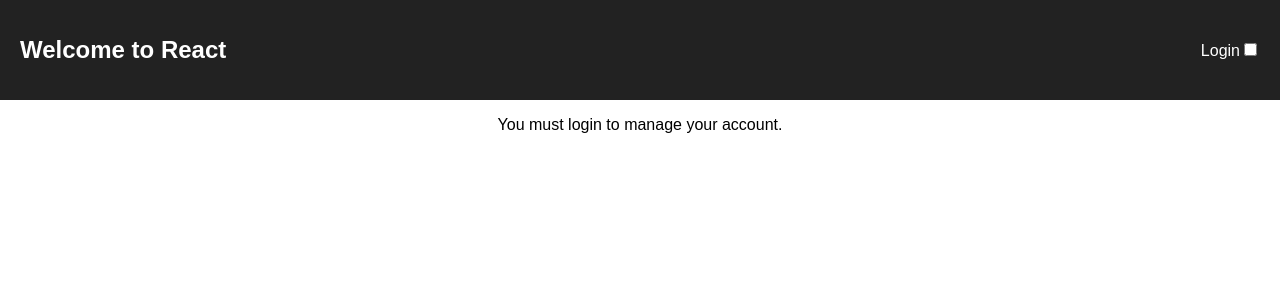
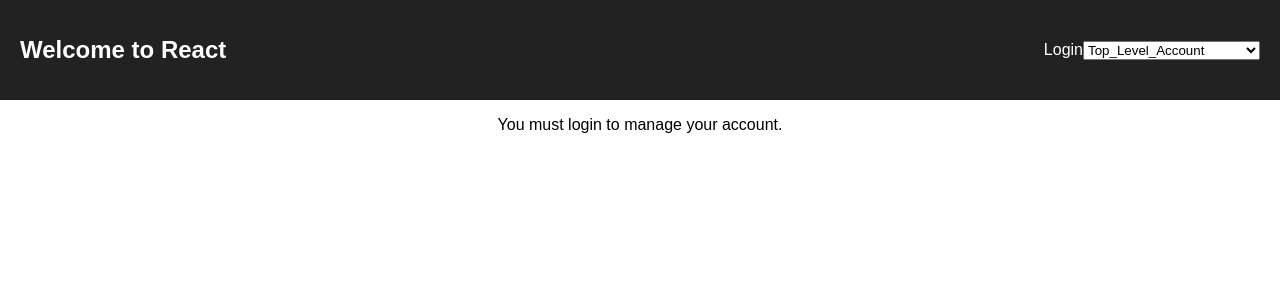
Before and after one commit to jonathanfunk/web-app-code-assignment, a React (Create React App) app: page / in a window 1280 px wide. Shown: the top 300 px of the page. Built offline with nearby package versions, Linux system fonts and the light colour scheme.

Commit message:
all accounts can be logged in

```diff
--- a/src/App.js
+++ b/src/App.js
@@ -1,30 +1,35 @@
 import React, { Component } from 'react';
+import Header from './containers/Header';
 import Main from './containers/Main';
+import { accountsData } from './data/accounts'
 import './styles/App.css';
 
 class App extends Component {
 
-  state = {
-    logged: true,
-  };
+  constructor(props) {
+    super(props);
+    this.state = {
+      currentAccount: null,
+    };
+    this.handleChange = this.handleChange.bind(this);
+  }
 
-  handleChange = (logged) => {
-    this.setState({logged: !this.state.logged});
-  };
+  handleChange(event) {
+    const account = accountsData.accounts.filter(singleAccount => singleAccount.id === event.target.value);
+    this.setState({ currentAccount: account[0] });
+  }
 
   render() {
+
+    console.log(this.state.currentAccount)
     return (
       <div className="App">
-        <div className="App-header">
-          <h2>Welcome to React</h2>
-          <div className="login">
-            <label>Login</label>
-            <input type="checkbox" value="on" onChange={this.handleChange}/>
-          </div>
-        </div>
+        <Header onChange={this.handleChange} accounts={accountsData.accounts}/>
         <section className="content-area">
           {
-            this.state.logged ? <p>You must login to manage your account.</p> : <Main/>
+            !this.state.currentAccount ?
+              <p>You must login to manage your account.</p> :
+              <Main accounts={accountsData.accounts} currentAccount={this.state.currentAccount}/>
           }
         </section>
       </div>
--- a/src/Containers/Main/index.js
+++ b/src/Containers/Main/index.js
@@ -2,7 +2,6 @@ import React, { Component } from 'react';
 import Account from './../Account';
 import User from './../User';
 import Selected from './../Selected/';
-import { accountsData } from './../../data/accounts';
 import { usersData } from './../../data/users';
 
 class Main extends Component {
@@ -10,7 +9,6 @@ class Main extends Component {
   constructor(props) {
     super(props);
     this.state = {
-      currentAccount: accountsData.accounts[1],
       selectedAccountID: '',
     };
     this.handleChange = this.handleChange.bind(this);
@@ -27,8 +25,8 @@ class Main extends Component {
         <Account
           value={this.state.selectedAccountID}
           onChange={this.handleChange}
-          currentAccount={this.state.currentAccount}
-          subAccounts={accountsData.accounts}
+          currentAccount={this.props.currentAccount}
+          subAccounts={this.props.accounts}
         />
         {this.state.selectedAccountID &&
         <User
--- /dev/null
+++ b/src/containers/Header/index.js
@@ -0,0 +1,26 @@
+import React, { Component } from 'react';
+
+class Header extends Component {
+
+  render() {
+    const accounts = this.props.accounts;
+    const onChange = this.props.onChange;
+    const value = this.props.value;
+    return (
+      <div className="App-header">
+        <h2>Welcome to React</h2>
+        <div className="login">
+          <label>Login</label>
+          <select onChange={onChange} value={value}>
+            {accounts
+              .map(account => (
+                <option value={account.id} key={account.id}>{account.name}</option>
+            ))}
+          </select>
+        </div>
+      </div>
+    );
+  }
+}
+
+export default Header;
```
Also changed, not shown: src/data/templates.js (added, +15 -0 lines).
